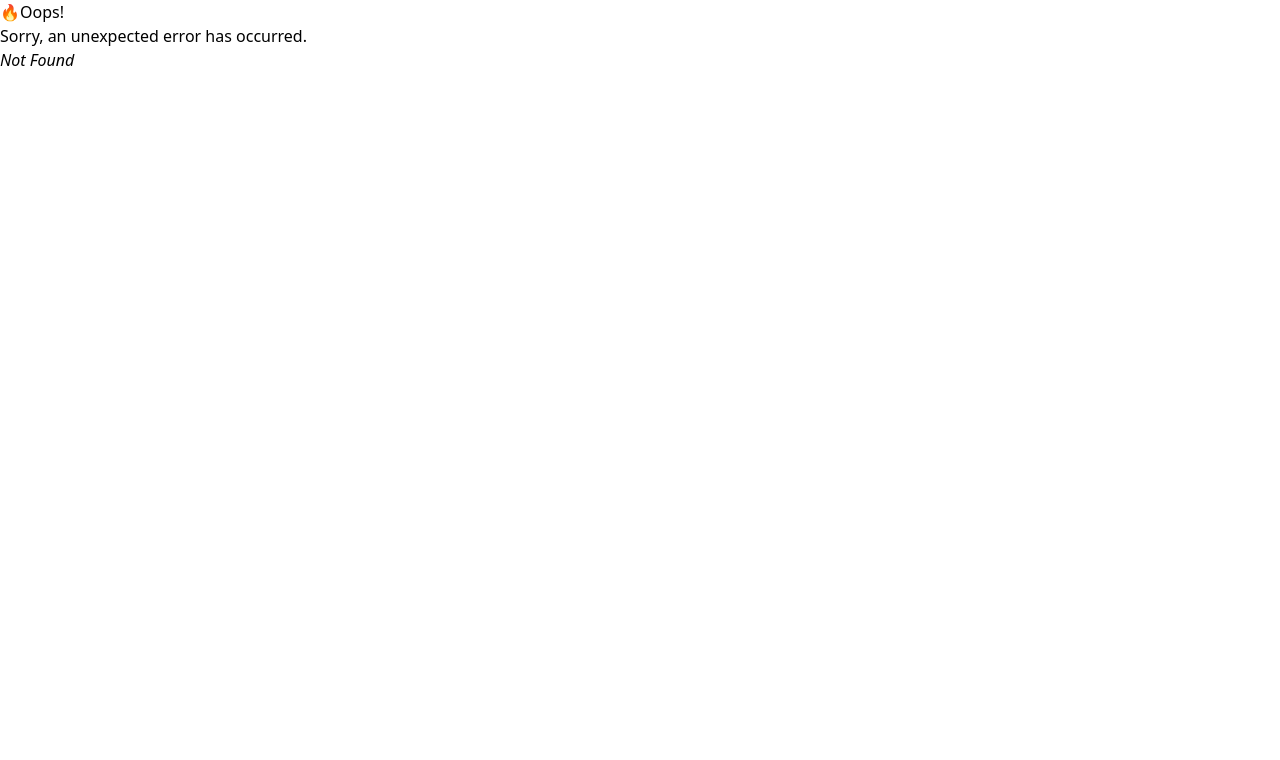
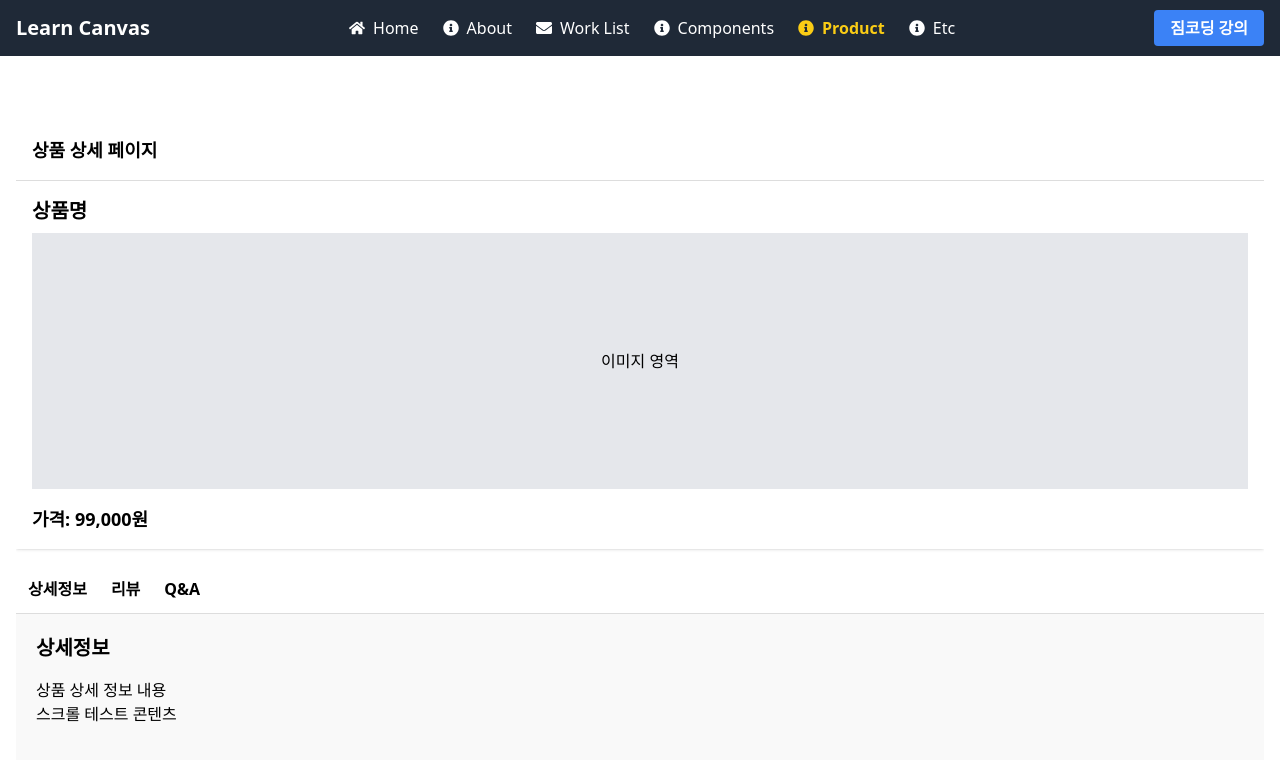
Before and after one commit to hyojeong0927/React-Template, a React (Vite) app: page /product/stickypage in a window 1280 px wide. Before the commit this address had no page. Shown: the top 760 px of the page. Built offline with nearby package versions, Linux system fonts and the light colour scheme.

Commit message:
상품리스트, 상품상세 예시

```diff
--- a/src/components/Header.jsx
+++ b/src/components/Header.jsx
@@ -54,6 +54,16 @@ function Header() {
       ],
     },
     {
+      id: 'product',
+      label: 'Product',
+      icon: <FaInfoCircle />,
+      to: '/product',
+      children: [
+        { id: 'product', label: 'List Page', to: '/product' },
+        { id: 'stickypage', label: 'Sticky Page', to: '/product/stickypage' },
+      ],
+    },
+    {
       id: 'etc',
       label: 'Etc',
       icon: <FaInfoCircle />,
@@ -61,6 +71,7 @@ function Header() {
       children: [
         { id: 'scrollpage', label: 'Scroll Page', to: '/etc' },
         { id: 'page1', label: 'Page Move', to: '/etc/page1' },
+        { id: 'stickypage', label: 'Sticky Page', to: '/etc/stickypage' },
       ],
     },
   ];
@@ -77,7 +88,7 @@ function Header() {
   }, [isMenuOpen]);
 
   return (
-    <header className="sticky top-0 bg-gray-800 text-white px-4 z-30">
+    <header className="sticky top-0 bg-gray-800 text-white px-4 z-50">
       <div className="container mx-auto flex justify-between items-center h-14">
         {/* 로고 */}
         <Link to="/" className="text-xl font-bold">
--- /dev/null
+++ b/src/components/Tabs/Tabs.jsx
@@ -0,0 +1,31 @@
+import { useState } from 'react';
+
+export default function Tabs({ tabs = [] }) {
+  const [activeIndex, setActiveIndex] = useState(0);
+
+  return (
+    <div className="tabs">
+      {/* 탭 버튼 */}
+      <div className="flex border-b border-gray-300 bg-white">
+        {tabs.map((tab, index) => (
+          <button
+            key={index}
+            className={`px-4 py-2 transition-colors duration-200 ${
+              activeIndex === index
+                ? 'border-b-2 border-blue-500 text-blue-500'
+                : 'text-gray-500'
+            }`}
+            onClick={() => setActiveIndex(index)}
+          >
+            {tab.label}
+          </button>
+        ))}
+      </div>
+
+      {/* 탭 콘텐츠 */}
+      <div className="tabs-content p-4 bg-gray-50">
+        {tabs[activeIndex]?.content}
+      </div>
+    </div>
+  );
+}
--- a/src/main.jsx
+++ b/src/main.jsx
@@ -30,6 +30,11 @@ import Home from './pages/Home';
 import AboutIndex from './pages/about/AboutIndex';
 import About from './pages/about/About';
 import Contact from './pages/about/Contact';
+
+// 커머스
+import ProductIndex from './pages/products/ProductIndex';
+import StickyPage from './pages/products/StickyPage';
+import ProductListPage from './pages/products/ProductListPage';
 
 // 기타
 import CanvasDetail from './pages/CanvasDetail';
@@ -84,6 +89,14 @@ const router = createBrowserRouter([
         ],
       },
       {
+        path: 'product',
+        element: <ProductIndex />,
+        children: [
+          { index: true, element: <ProductListPage /> },
+          { path: 'stickypage', element: <StickyPage /> },
+        ],
+      },
+      {
         path: 'etc',
         element: <Etc />,
         children: [
@@ -91,6 +104,7 @@ const router = createBrowserRouter([
           { path: 'page1', element: <Page1 /> },
           { path: 'page2', element: <Page2 /> },
           { path: 'page3', element: <Page3 /> },
+          { path: 'stickypage', element: <StickyPage /> },
         ],
       },
     ],
--- /dev/null
+++ b/src/pages/mobile/loading.jsx
@@ -0,0 +1,7 @@
+import React from 'react';
+
+function loading(props) {
+  return <div></div>;
+}
+
+export default loading;
--- /dev/null
+++ b/src/pages/products/ProductIndex.jsx
@@ -0,0 +1,5 @@
+import { Outlet } from 'react-router-dom';
+
+export default function ProductIndex() {
+  return <Outlet />;
+}
--- /dev/null
+++ b/src/pages/products/ProductListPage.jsx
@@ -0,0 +1,113 @@
+import { useState } from 'react';
+import { useNavigate } from 'react-router-dom';
+
+export default function ProductListPage() {
+  const navigate = useNavigate();
+
+  const [viewMode, setViewMode] = useState('grid');
+
+  const [products] = useState([
+    { id: 1, name: '상품 A', price: 99000 },
+    { id: 2, name: '상품 B', price: 129000 },
+    { id: 3, name: '상품 C', price: 59000 },
+    { id: 4, name: '상품 D', price: 149000 },
+    { id: 5, name: '상품 E', price: 89000 },
+    { id: 6, name: '상품 F', price: 109000 },
+  ]);
+
+  const goToDetail = id => {
+    navigate(`/product/${id}`);
+  };
+
+  return (
+    <div className="p-4">
+      {/* 보기 모드 버튼 */}
+      <div className="flex gap-2 mb-4">
+        <button
+          className={`px-4 py-2 rounded border ${
+            viewMode === 'grid' ? 'bg-blue-500 text-white' : 'bg-white'
+          }`}
+          onClick={() => setViewMode('grid')}
+        >
+          그리드 보기
+        </button>
+        <button
+          className={`px-4 py-2 rounded border ${
+            viewMode === 'listImage' ? 'bg-blue-500 text-white' : 'bg-white'
+          }`}
+          onClick={() => setViewMode('listImage')}
+        >
+          리스트 보기 (이미지 포함)
+        </button>
+        <button
+          className={`px-4 py-2 rounded border ${
+            viewMode === 'listNoImage' ? 'bg-blue-500 text-white' : 'bg-white'
+          }`}
+          onClick={() => setViewMode('listNoImage')}
+        >
+          리스트 보기 (이미지 없음)
+        </button>
+      </div>
+
+      {/* 상품 리스트 */}
+      {viewMode === 'grid' && (
+        <div className="grid grid-cols-2 gap-4">
+          {products.map(product => (
+            <div
+              key={product.id}
+              className="border rounded shadow p-4 cursor-pointer hover:shadow-lg"
+              onClick={() => goToDetail(product.id)}
+            >
+              <div className="h-40 bg-gray-200 flex items-center justify-center">
+                이미지
+              </div>
+              <div className="mt-2 text-lg font-bold">{product.name}</div>
+              <div className="mt-1 text-red-500 font-semibold">
+                {product.price.toLocaleString()}원
+              </div>
+            </div>
+          ))}
+        </div>
+      )}
+
+      {viewMode === 'listImage' && (
+        <div className="space-y-2">
+          {products.map(product => (
+            <div
+              key={product.id}
+              className="border rounded shadow p-4 cursor-pointer hover:shadow-lg flex items-center gap-4"
+              onClick={() => goToDetail(product.id)}
+            >
+              <div className="w-24 h-24 bg-gray-200 flex items-center justify-center">
+                이미지
+              </div>
+              <div className="flex-1">
+                <div className="text-lg font-bold">{product.name}</div>
+                <div className="text-red-500 font-semibold">
+                  {product.price.toLocaleString()}원
+                </div>
+              </div>
+            </div>
+          ))}
+        </div>
+      )}
+
+      {viewMode === 'listNoImage' && (
+        <div className="space-y-2">
+          {products.map(product => (
+            <div
+              key={product.id}
+              className="border rounded shadow p-4 cursor-pointer hover:shadow-lg flex justify-between items-center"
+              onClick={() => goToDetail(product.id)}
+            >
+              <div className="text-lg font-bold">{product.name}</div>
+              <div className="text-red-500 font-semibold">
+                {product.price.toLocaleString()}원
+              </div>
+            </div>
+          ))}
+        </div>
+      )}
+    </div>
+  );
+}
--- /dev/null
+++ b/src/pages/products/StickyPage.jsx
@@ -0,0 +1,118 @@
+import { useRef, useState, useEffect } from 'react';
+import styles from './Stickypage.module.css';
+
+export default function StickyPage() {
+  const sectionRefs = useRef([]);
+  const contentRef = useRef(null);
+  const [activeTab, setActiveTab] = useState(0);
+  const isClickScrolling = useRef(false);
+
+  const tabItems = [
+    { label: '상세정보', content: '상품 상세 정보 내용' },
+    { label: '리뷰', content: '리뷰 내용' },
+    { label: 'Q&A', content: 'Q&A 내용' },
+  ];
+
+  useEffect(() => {
+    const handleScroll = () => {
+      if (isClickScrolling.current) return;
+
+      const scrollPos = contentRef.current.scrollTop + 60;
+
+      sectionRefs.current.forEach((section, index) => {
+        if (
+          section.offsetTop <= scrollPos &&
+          section.offsetTop + section.offsetHeight > scrollPos
+        ) {
+          setActiveTab(index);
+        }
+      });
+    };
+
+    const contentEl = contentRef.current;
+    contentEl.addEventListener('scroll', handleScroll, { passive: true });
+
+    return () => contentEl.removeEventListener('scroll', handleScroll);
+  }, []);
+
+  const scrollToSection = index => {
+    const headerHeight = 56;
+    const sectionTop = sectionRefs.current[index].offsetTop - headerHeight;
+
+    isClickScrolling.current = true;
+
+    contentRef.current.scrollTo({
+      top: sectionTop,
+      behavior: 'smooth',
+    });
+
+    setActiveTab(index);
+
+    setTimeout(() => {
+      isClickScrolling.current = false;
+    }, 500);
+  };
+
+  return (
+    <div
+      className="page"
+      style={{ display: 'flex', flexDirection: 'column', height: '100vh' }}
+    >
+      {/* 헤더 */}
+      <div className={styles.header}>
+        <div className="p-4 text-lg font-bold">상품 상세 페이지</div>
+      </div>
+
+      {/* 컨텐츠 */}
+      <div
+        className="content"
+        ref={contentRef}
+        style={{ flex: 1, overflowY: 'auto' }}
+      >
+        {/* 상품 정보 */}
+        <div className="product-info p-4 bg-white shadow mb-4">
+          <div className="product-title text-xl font-bold mb-2">상품명</div>
+          <div className="product-image h-64 bg-gray-200 flex items-center justify-center">
+            이미지 영역
+          </div>
+          <div className="product-price mt-4 text-lg font-semibold">
+            가격: 99,000원
+          </div>
+        </div>
+
+        {/* 탭 */}
+        <div className={styles['tabs-container']}>
+          <div className={styles.tabs}>
+            {tabItems.map((tab, index) => (
+              <button
+                key={index}
+                className={activeTab === index ? 'active' : ''}
+                onClick={() => scrollToSection(index)}
+              >
+                {tab.label}
+              </button>
+            ))}
+          </div>
+        </div>
+
+        {/* 탭 콘텐츠 */}
+        {tabItems.map((tab, index) => (
+          <div
+            key={index}
+            ref={el => (sectionRefs.current[index] = el)}
+            className={styles['tab-body']}
+            style={{
+              minHeight: '600px',
+              background: '#f9f9f9',
+              marginBottom: '20px',
+            }}
+          >
+            <h2 className="text-xl font-bold mb-4">{tab.label}</h2>
+            <p>{tab.content}</p>
+            <div style={{ height: '500px' }}>스크롤 테스트 콘텐츠</div>
+          </div>
+        ))}
+      </div>
+    </div>
+  );
+}
--- /dev/null
+++ b/src/pages/products/StickyPage.module.css
@@ -0,0 +1,41 @@
+.header {
+  position: sticky;
+  top: 0;
+  z-index: 30;
+  background: white;
+  border-bottom: 1px solid #ddd;
+}
+
+.tabs-container {
+  position: sticky;
+  top: 56px; /* 헤더 높이 */
+  z-index: 20;
+  background: white;
+  border-bottom: 1px solid #ddd;
+}
+
+.tabs {
+  display: flex;
+}
+
+.tabs button {
+  outline: none;
+  background: transparent;
+  border: none;
+  cursor: pointer;
+  padding: 12px;
+  font-weight: bold;
+}
+
+.tabs button.active {
+  border-bottom: 2px solid #1d4ed8;
+  color: #1d4ed8;
+}
+
+.tabs button:hover {
+  color: #1d4ed8;
+}
+
+.tab-body {
+  padding: 20px;
+}
```
